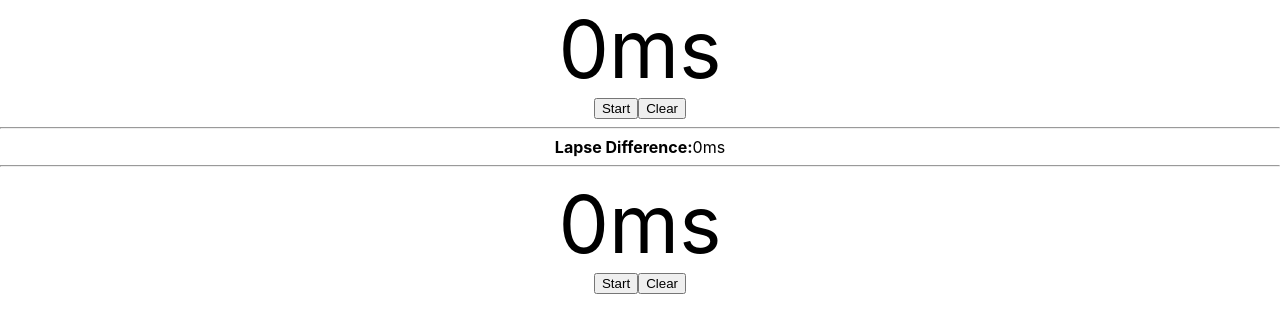
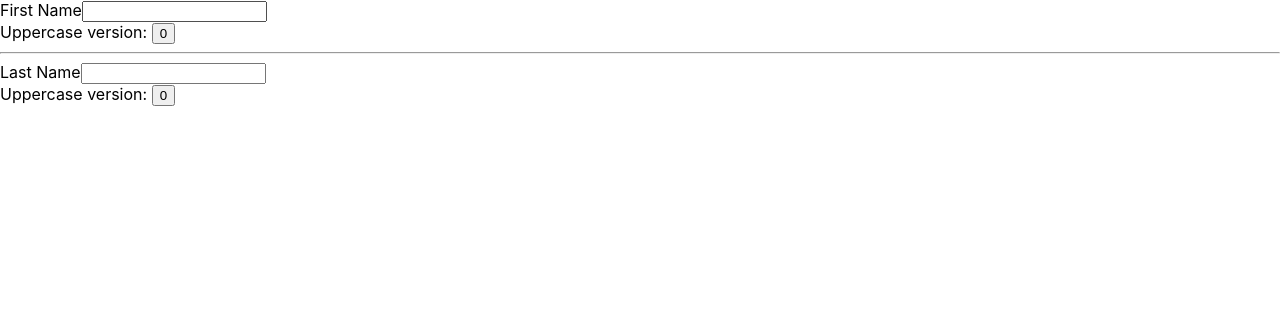
Before and after one commit to zhaoshengjun/react-hooks-suspense, a React (Create React App) app: page / in a window 1280 px wide. Shown: the top 332 px of the page. Built offline with nearby package versions, Linux system fonts and the light colour scheme.

Commit message:
upper componnent

```diff
--- /dev/null
+++ b/src/Upper.js
@@ -0,0 +1,39 @@
+import React, { useState } from "react";
+
+function Upper({ children }) {
+  const [count, setCount] = useState(0);
+  console.log("rendering", children);
+  return (
+    <div>
+      Uppercase version: {children.toUpperCase()}
+      <button onClick={() => setCount(count + 1)}>{count}</button>
+    </div>
+  );
+}
+
+function App() {
+  const [first, setFirstName] = useState("");
+  const [last, setLastName] = useState("");
+
+  return (
+    <div>
+      <label htmlFor="first-name-input">First Name</label>
+      <input
+        type="text"
+        id="first-name-input"
+        onChange={e => setFirstName(e.target.value)}
+      />
+      <Upper>{first}</Upper>
+      <hr />
+      <label htmlFor="last-name-input">Last Name</label>
+      <input
+        type="text"
+        id="last-name-input"
+        onChange={e => setLastName(e.target.value)}
+      />
+      <Upper>{last}</Upper>
+    </div>
+  );
+}
+
+export default App;
--- a/src/index.js
+++ b/src/index.js
@@ -2,6 +2,7 @@
 import ReactDOM from "react-dom";
 import "./index.css";
 // import App from "./App";
-import StopWatch from "./StopWatch";
+// import StopWatch from "./StopWatch";
+import App from "./Upper";
 
-ReactDOM.render(<StopWatch />, document.getElementById("root"));
+ReactDOM.render(<App />, document.getElementById("root"));
```
